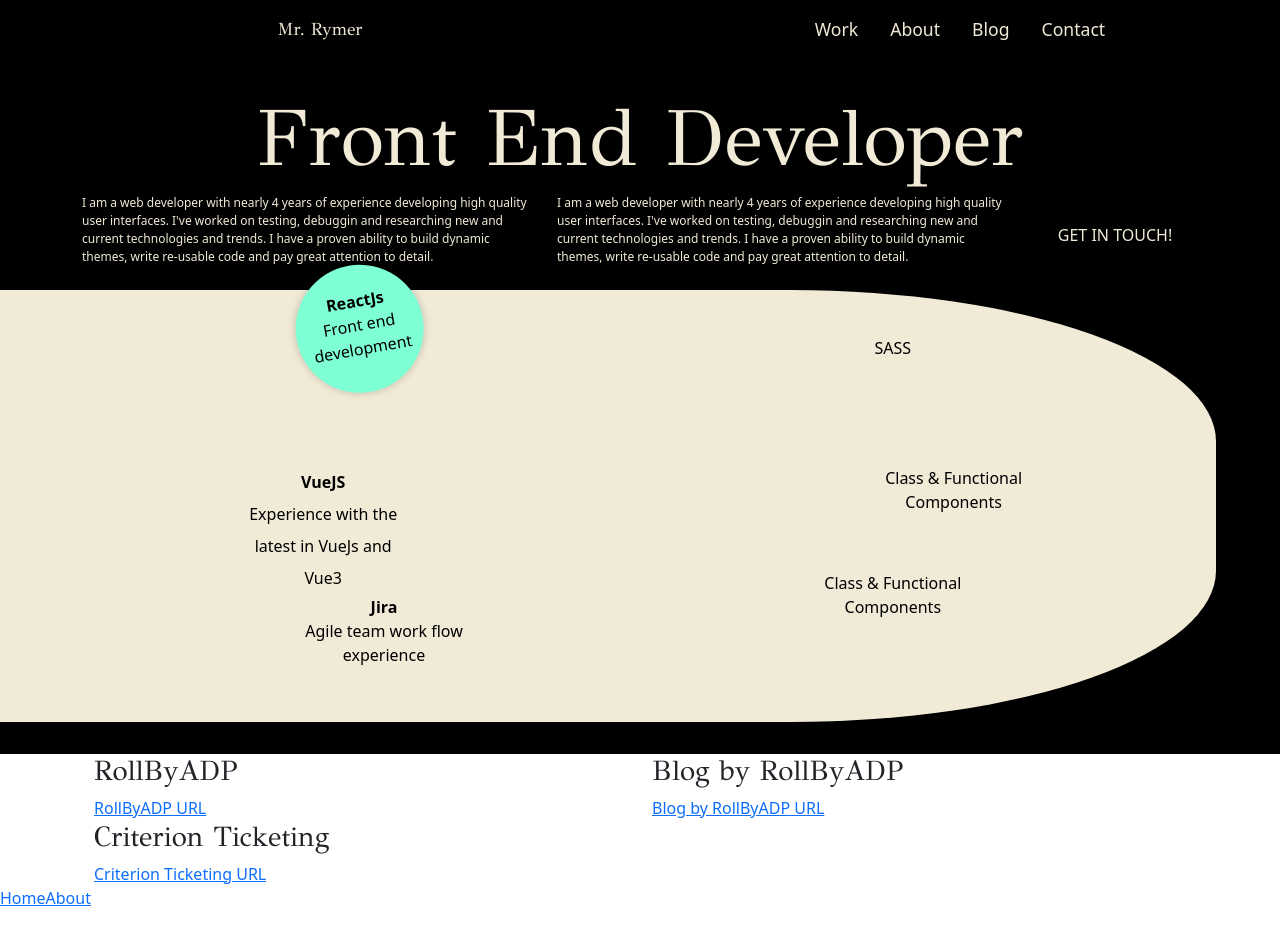
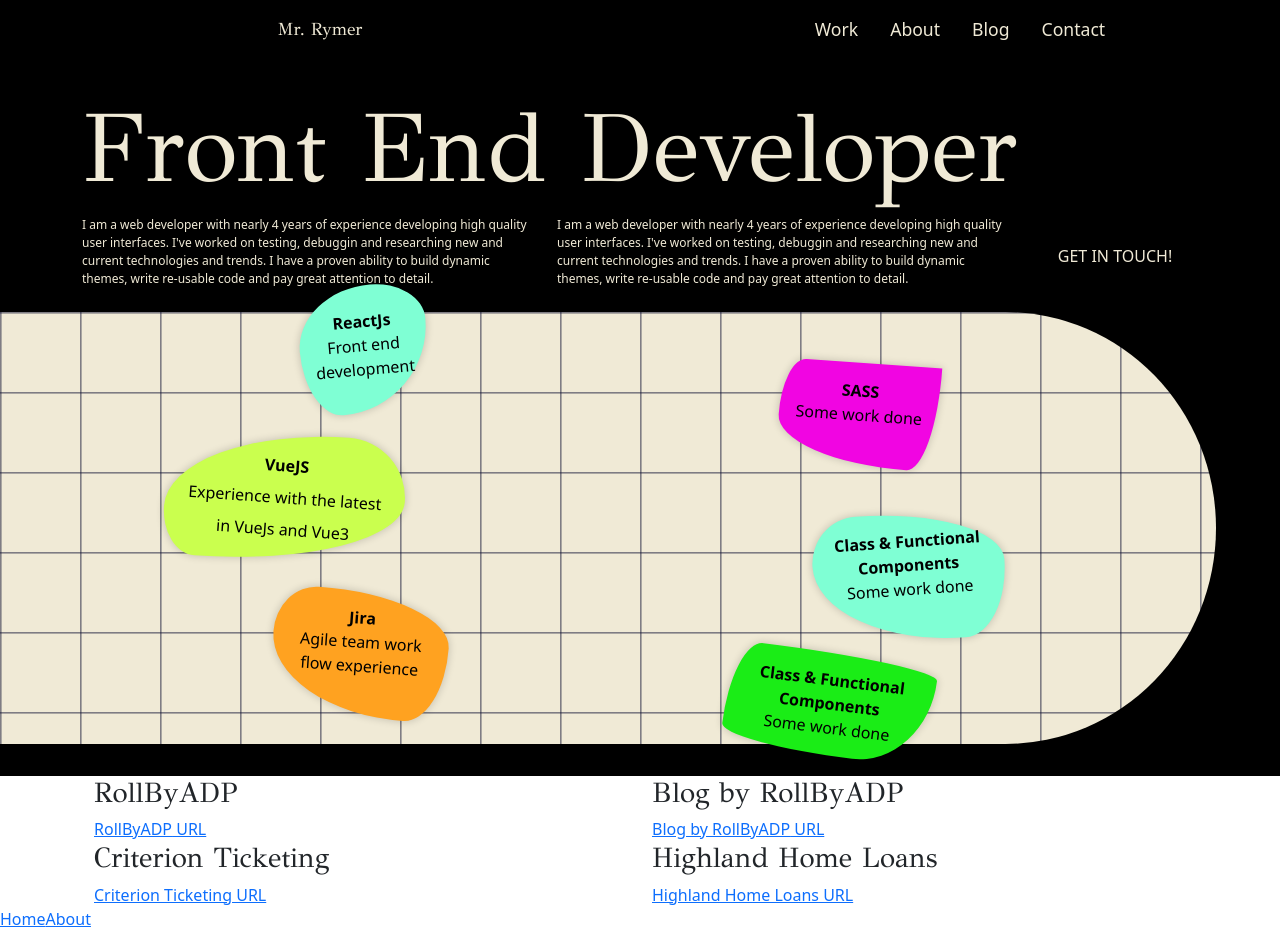
Before and after one commit to Helvin159/PORTFOLIO-2022, a React (Create React App) app: page / in a window 1280 px wide. Before the commit the page ends 910 px from the top, so only its background shows below. Built offline with nearby package versions, Linux system fonts and the light colour scheme.

Commit message:
hero updates

```diff
--- a/src/assets/css/style.css
+++ b/src/assets/css/style.css
@@ -48,17 +48,22 @@ li {
   background-color: #000;
   color: #f0ead6;
   padding: 2rem 0; }
+  .hero__title h1 {
+    font-size: 6.1rem; }
   .hero__short__text {
     font-size: 12px; }
   .hero__curved__bg {
     background-color: #f0ead6;
-    border-top-right-radius: 35%;
-    border-bottom-right-radius: 35%;
+    border-radius: 0% 18% 18% 0% / 10% 52% 52% 10%;
     min-height: 27rem;
     width: 95%;
     margin: 0 0;
     padding: 0 0;
-    position: relative; }
+    position: relative;
+    background-color: #f0ead6;
+    opacity: 1;
+    background-image: linear-gradient(rgba(13, 15, 49, 0.5) 1px, transparent 2.3px), linear-gradient(to right, rgba(13, 15, 49, 0.5) 1px, #f0ead6 2.3px);
+    background-size: 80px 80px; }
     .hero__curved__bg__touts {
       padding: 1.5rem 0; }
       .hero__curved__bg__touts__one {
@@ -67,44 +72,73 @@ li {
         left: 25%;
         height: 8rem;
         width: 8rem;
+        padding: 1rem;
         color: #000;
-        border-radius: 50%;
+        border-radius: 59% 41% 70% 30% / 48% 30% 70% 52%;
         background-color: aquamarine;
         text-align: center;
         padding: 2% 0;
-        transform: rotateZ(-10deg) translateY(-3rem);
+        transform: rotateZ(-5deg) translateY(-3rem);
         box-shadow: 0 0 8px rgba(0, 0, 0, 0.2); }
       .hero__curved__bg__touts__two {
         position: absolute;
         top: 35%;
         left: 20%;
         color: #000;
-        width: 10rem;
-        line-height: 2; }
+        width: 15rem;
+        padding: 1rem;
+        line-height: 2;
+        background-color: #caff4e;
+        border-radius: 75% 25% 86% 14% / 63% 47% 53% 37%;
+        transform: rotateZ(4deg) translateY(-1.5rem) translateX(-5rem);
+        box-shadow: 0 0 8px rgba(0, 0, 0, 0.2); }
+        .hero__curved__bg__touts__two p {
+          margin: 0;
+          padding: 0; }
       .hero__curved__bg__touts__three {
         position: absolute;
         top: 65%;
         left: 25%;
         color: #000;
-        width: 10rem; }
+        width: 11rem;
+        padding: 1rem;
+        border-radius: 24% 76% 23% 77% / 37% 41% 59% 63%;
+        background-color: #ffa220;
+        transform: rotateZ(4deg) translateX(-2rem);
+        box-shadow: 0 0 8px rgba(0, 0, 0, 0.2); }
       .hero__curved__bg__touts__four {
         position: absolute;
         top: 5%;
         right: 20%;
         color: #000;
-        width: 10rem; }
+        width: 10rem;
+        padding: 1rem;
+        border-radius: 15% 85% 18% 82% / 55% 0% 100% 45%;
+        background-color: #f105e2;
+        transform: rotateZ(4deg) translateY(2rem) translateX(-2rem);
+        box-shadow: 0 0 8px rgba(0, 0, 0, 0.2); }
       .hero__curved__bg__touts__five {
         position: absolute;
         top: 35%;
         right: 15%;
         color: #000;
-        width: 10rem; }
+        width: 12rem;
+        padding: 1rem;
+        border-radius: 24% 76% 23% 77% / 37% 41% 59% 63%;
+        background-color: aquamarine;
+        transform: rotateZ(-4deg) translateY(3rem) translateX(-2rem);
+        box-shadow: 0 0 8px rgba(0, 0, 0, 0.2); }
       .hero__curved__bg__touts__six {
         position: absolute;
         top: 65%;
         right: 20%;
         color: #000;
-        width: 10rem; }
+        width: 13rem;
+        padding: 1rem;
+        border-radius: 15% 85% 36% 64% / 81% 16% 84% 19%;
+        background-color: #1aed16;
+        transform: rotateZ(7deg) translateY(4rem) translateX(-2rem);
+        box-shadow: 0 0 8px rgba(0, 0, 0, 0.2); }
   .hero__get__in__touch {
     align-items: center;
     justify-content: center;
--- a/src/components/Hero/index.js
+++ b/src/components/Hero/index.js
@@ -9,8 +9,8 @@ const Hero = ({ props }) => {
 			fluid
 			className={`${props.first_name}-${props.last_name}-Portfolio hero`}>
 			<Container className='mx-auto'>
-				<Container className='text-center hero__title'>
-					<h1 className='display-1'>{props.position}</h1>
+				<Container className='hero__title mx-0 px-0'>
+					<h1 className=''>{props.position}</h1>
 				</Container>
 				<Row>
 					<Col sm={5}>
@@ -55,14 +55,24 @@ const Hero = ({ props }) => {
 					</p>
 				</div>
 				<div className='hero__curved__bg__touts hero__curved__bg__touts__four'>
-					<p>SASS</p>
+					<p>
+						<strong>SASS</strong>
+						<br />
+						Some work done
+					</p>
 				</div>
 				<div className='hero__curved__bg__touts hero__curved__bg__touts__five'>
-					<p>Class & Functional Components</p>
+					<p>
+						<strong>Class & Functional Components</strong>
+						<br />
+						Some work done
+					</p>
 				</div>
 
 				<p className='hero__curved__bg__touts__six'>
-					Class & Functional Components
+					<strong>Class & Functional Components</strong>
+					<br />
+					Some work done
 				</p>
 			</div>
 		</Container>
--- a/src/data/data.json
+++ b/src/data/data.json
@@ -33,7 +33,7 @@
 	"cms": ["Sitecore", "Wordpress", "BigCommerce"],
 	"nav_links": [
 		{ "url": "/", "link_text": "Home" },
-		{ "url": "/portfolio", "link_text": "Work" },
+		{ "url": "/work", "link_text": "Work" },
 		{ "url": "/about", "link_text": "About" },
 		{ "url": "/blog", "link_text": "Blog" },
 		{ "url": "/contact", "link_text": "Contact" }
@@ -51,13 +51,17 @@
 		{
 			"projectName": "RollByADP",
 			"workDone": "",
-			"languages": "",
+			"languages": ["JavaScript", "JQuery", "html5", "CSS"],
+			"frameworks": ["ReactJs", "Vue3", "Bootstrap", "Sitecore JSS"],
+			"cms": ["Sitecore"],
 			"url": "https://rollbyadp.com"
 		},
 		{
 			"projectName": "Blog by RollByADP",
 			"workDone": "",
-			"languages": "",
+			"languages": ["JavaScript", "html5", "CSS", "SASS"],
+			"frameworks": ["ReactJs", "Bootstrap", "Sitecore JSS"],
+			"cms": ["Sitecore"],
 			"url": "https://blog.rollbyadp.com"
 		},
 		{
@@ -65,6 +69,13 @@
 			"workDone": "",
 			"languages": "",
 			"url": "https://criterionticketing.com/"
+		},
+		{
+			"projectName": "Highland Home Loans",
+			"workDone": "",
+			"languages": ["JavaScript", "html5", "CSS"],
+			"cms": ["Crownpeak"],
+			"url": "https://www.highlandhomeloans.com/"
 		}
 	]
 }
--- a/src/sass/components/_hero.scss
+++ b/src/sass/components/_hero.scss
@@ -2,6 +2,10 @@
 	background-color: #000;
 	color: #f0ead6;
 	padding: 2rem 0;
+
+	&__title h1 {
+		font-size: 6.1rem;
+	}
 
 	&__short__text {
 		font-size: 12px;
@@ -9,13 +13,24 @@
 
 	&__curved__bg {
 		background-color: #f0ead6;
-		border-top-right-radius: 35%;
-		border-bottom-right-radius: 35%;
+		border-radius: 0% 18% 18% 0% / 10% 52% 52% 10%;
 		min-height: 27rem;
 		width: 95%;
 		margin: 0 0;
 		padding: 0 0;
 		position: relative;
+		background-color: #f0ead6;
+		opacity: 1;
+		background-image: linear-gradient(
+				rgba(13, 15, 49, 0.5) 1px,
+				transparent 2.3000000000000003px
+			),
+			linear-gradient(
+				to right,
+				rgba(13, 15, 49, 0.5) 1px,
+				#f0ead6 2.3000000000000003px
+			);
+		background-size: 80px 80px;
 
 		&__touts {
 			padding: 1.5rem 0;
@@ -26,12 +41,13 @@
 				left: 25%;
 				height: 8rem;
 				width: 8rem;
+				padding: 1rem;
 				color: #000;
-				border-radius: 50%;
+				border-radius: 59% 41% 70% 30% / 48% 30% 70% 52%;
 				background-color: aquamarine;
 				text-align: center;
 				padding: 2% 0;
-				transform: rotateZ(-10deg) translateY(-3rem);
+				transform: rotateZ(-5deg) translateY(-3rem);
 				box-shadow: 0 0 8px rgba(0, 0, 0, 0.2);
 			}
 
@@ -40,9 +56,18 @@
 				top: 35%;
 				left: 20%;
 				color: #000;
-				width: 10rem;
+				width: 15rem;
+				padding: 1rem;
 				line-height: 2;
-				// box-shadow: 0 0 8px rgba(0, 0, 0, 0.2);
+				background-color: rgb(202, 255, 78);
+				border-radius: 75% 25% 86% 14% / 63% 47% 53% 37%;
+				transform: rotateZ(4deg) translateY(-1.5rem) translateX(-5rem);
+				box-shadow: 0 0 8px rgba(0, 0, 0, 0.2);
+
+				& p {
+					margin: 0;
+					padding: 0;
+				}
 			}
 
 			&__three {
@@ -50,8 +75,12 @@
 				top: 65%;
 				left: 25%;
 				color: #000;
-				width: 10rem;
-				// box-shadow: 0 0 8px rgba(0, 0, 0, 0.2);
+				width: 11rem;
+				padding: 1rem;
+				border-radius: 24% 76% 23% 77% / 37% 41% 59% 63%;
+				background-color: rgb(255, 162, 32);
+				transform: rotateZ(4deg) translateX(-2rem);
+				box-shadow: 0 0 8px rgba(0, 0, 0, 0.2);
 			}
 
 			&__four {
@@ -60,7 +89,11 @@
 				right: 20%;
 				color: #000;
 				width: 10rem;
-				// box-shadow: 0 0 8px rgba(0, 0, 0, 0.2);
+				padding: 1rem;
+				border-radius: 15% 85% 18% 82% / 55% 0% 100% 45%;
+				background-color: rgb(241, 5, 226);
+				transform: rotateZ(4deg) translateY(2rem) translateX(-2rem);
+				box-shadow: 0 0 8px rgba(0, 0, 0, 0.2);
 			}
 
 			&__five {
@@ -68,8 +101,12 @@
 				top: 35%;
 				right: 15%;
 				color: #000;
-				width: 10rem;
-				// box-shadow: 0 0 8px rgba(0, 0, 0, 0.2);
+				width: 12rem;
+				padding: 1rem;
+				border-radius: 24% 76% 23% 77% / 37% 41% 59% 63%;
+				background-color: aquamarine;
+				transform: rotateZ(-4deg) translateY(3rem) translateX(-2rem);
+				box-shadow: 0 0 8px rgba(0, 0, 0, 0.2);
 			}
 
 			&__six {
@@ -77,8 +114,12 @@
 				top: 65%;
 				right: 20%;
 				color: #000;
-				width: 10rem;
-				// box-shadow: 0 0 8px rgba(0, 0, 0, 0.2);
+				width: 13rem;
+				padding: 1rem;
+				border-radius: 15% 85% 36% 64% / 81% 16% 84% 19%;
+				background-color: rgb(26, 237, 22);
+				transform: rotateZ(7deg) translateY(4rem) translateX(-2rem);
+				box-shadow: 0 0 8px rgba(0, 0, 0, 0.2);
 			}
 		}
 	}
```
